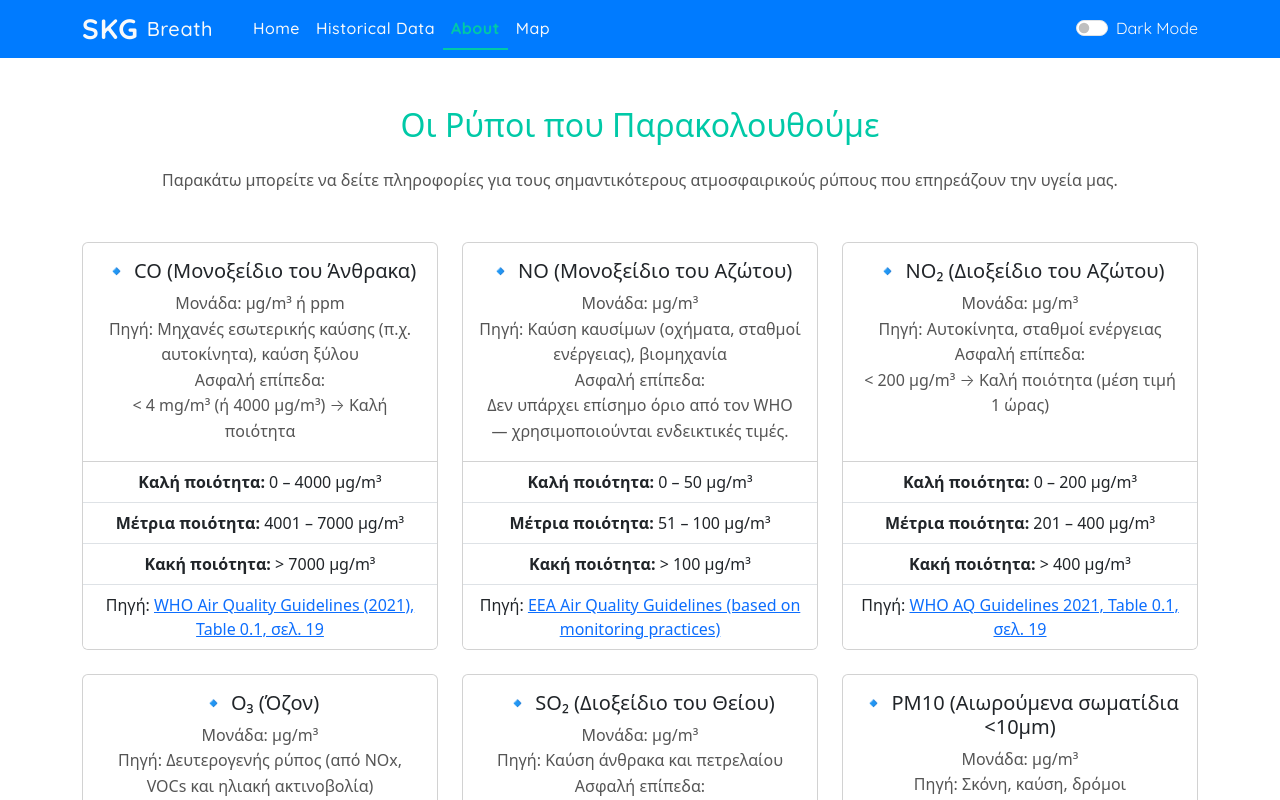
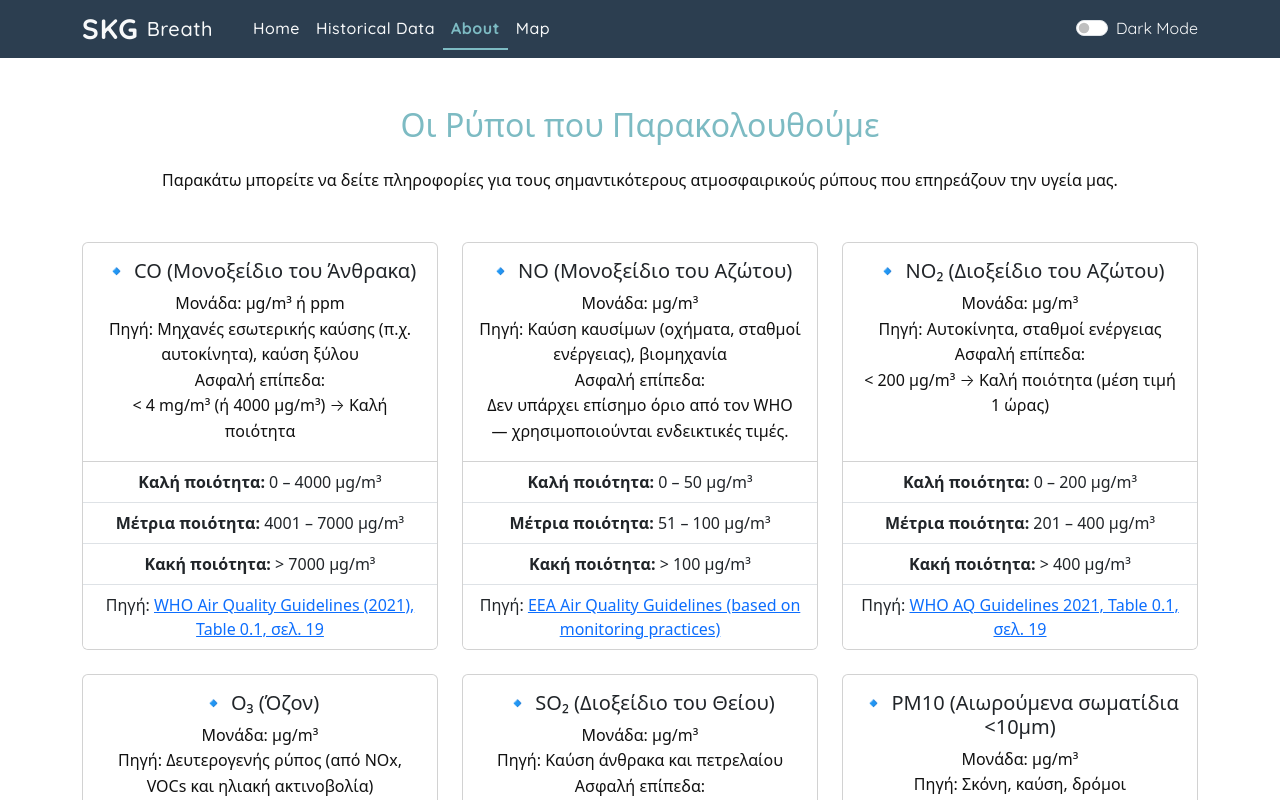
Before and after one commit to KotsiosDimis/SKG-BREATH, a React (Create React App) app in the folder client/: page /SKG-BREATH/about in a window 1280 px wide. Shown: the top 800 px of the page. Built offline with nearby package versions, Linux system fonts and the light colour scheme; some icons are missing.

Commit message:
color change

```diff
--- a/client/src/styles/index.css
+++ b/client/src/styles/index.css
@@ -1,18 +1,33 @@
-/* Make root-level containers stretch full height */
+/* ==================================================
+   BASIC LAYOUT STRETCH
+================================================== */
 html, body, #root {
   height: 100%;
   margin: 0;
   padding: 0;
 }
 
-/* Ensure main fills Layout space */
+/* Ensure body behaves like flex container */
+body {
+  display: flex;
+  flex-direction: column;
+  background-color: var(--color-background);
+  color: var(--text-main);
+  font-family: var(--font-main);
+  transition: background-color 0.3s ease, color 0.3s ease;
+}
+
+/* Make main grow inside Layout */
 main {
   flex: 1;
+  display: flex;
+  flex-direction: column;
   height: 100%;
 }
 
-/* Optional: remove padding for full-viewport pages */
-body {
-  display: flex;
-  flex-direction: column;
+/* Optional utility: remove default list spacing */
+ul {
+  margin: 0;
+  padding: 0;
+  list-style: none;
 }
--- a/client/src/styles/theme.css
+++ b/client/src/styles/theme.css
@@ -2,54 +2,53 @@
    COLOR VARIABLES - LIGHT THEME (default)
 ================================================== */
 :root {
-  /* Brand colors */
-  --color-primary: #007bff;
-  --color-secondary: #6c757d;
-  --color-accent: #00c9a7;
+  --color-primary: #2c3e50;       /* Σκούρο γκρι-μπλε */
+  --color-secondary: #6c757d;     /* Απαλό business gray */
+  --color-accent: #7dbbc3;        /* Muted κυανό-γκρι */
 
-  /* UI background colors */
-  --color-light: #f8f9fa;
-  --color-dark: #343a40;
-  --color-background: var(--color-light);
-  --color-surface: #ffffff;
+  --color-light: #f8f9fa;         /* Off-white */
+  --color-dark: #1c1f23;          /* Very dark gray */
+  --color-background:#e5e7eb; ;    /* Απαλό γκρι background */
+  --color-surface: #ffffff;       /* Cards, panels */
 
-  /* Text colors */
-  --text-main: #222;
-  --text-soft: #555;
+  --text-main: #111111;           /* Σκούρο ανθρακί */
+  --text-soft: #111111;           /* Μαλακό γκρι κείμενο */
 
-  /* Typography */
   --font-main: 'Quicksand', sans-serif;
   --font-size-base: 1rem;
   --font-size-lg: 1.25rem;
   --font-size-xl: 4.5rem;
 }
 
-/* ==================================================
-   COLOR VARIABLES - DARK THEME
-================================================== */
 .theme-dark {
-  --color-primary: #222;
-  --color-secondary: #444;
-  --color-accent: #00f7ff;
+  --color-primary: #1e2a33;       /* Σκούρο business blue-gray */
+  --color-secondary: #3e4c59;
+  --color-accent: #5fa8a9;        /* Σοβαρό teal */
 
-  --color-light: #f8f9fa;
-  --color-dark: #f0f0f0;
-  --color-background: #121212;
-  --color-surface: #1e1e1e;
+  --color-light: #d1d5db;
+  --color-dark: #f3f4f6;
+  --color-background: #181e22;
+  --color-surface: #2b2f32;
 
-  --text-main: #f0f0f0;
-  --text-soft: #ccc;
+  --text-main: #e4e4e4;
+  --text-soft: #a1a1a1;
 }
 
 /* ==================================================
    BASE / GLOBAL STYLES
 ================================================== */
+html, body, #root {
+  height: 100%;
+  margin: 0;
+  padding: 0;
+}
+
 body {
+  display: flex;
+  flex-direction: column;
   font-family: var(--font-main);
   color: var(--text-main);
-  background-color: var(--color-background);
-  margin: 0;
-  padding: 0;
+  background-color: var(--color-background) !important;
   transition: background-color 0.3s ease, color 0.3s ease;
 }
 
@@ -85,12 +84,6 @@ p {
   line-height: 1.6;
 }
 
-/* Add this to LAYOUT section if needed */
-.pt-5 {
-  padding-top: 5rem !important;
-}
-
-
 .lead {
   font-size: var(--font-size-lg);
   font-weight: 300;
@@ -104,7 +97,8 @@ p {
 .fullscreen-section {
   height: 100vh;
   padding: 2rem;
-  background-color: var(--color-background);
+  background-color: var(--color-background) !important;
+  color: var(--text-main) !important;
 }
 
 .section-surface {
@@ -115,18 +109,20 @@ p {
 }
 
 /* ==================================================
-   TEXT & BACKGROUND COLOR UTILITIES
+   TEXT & BACKGROUND COLOR UTILITIES (Override Bootstrap)
 ================================================== */
+.bg-primary {
+  background-color: var(--color-primary) !important;
+  color: var(--color-light) !important;
+}
+
 .text-primary {
   color: var(--color-primary) !important;
 }
 
-.text-secondary {
-  color: var(--color-secondary) !important;
-}
-
-.text-accent {
-  color: var(--color-accent) !important;
+.bg-dark {
+  background-color: var(--color-dark) !important;
+  color: var(--color-light) !important;
 }
 
 .text-soft {
@@ -137,19 +133,27 @@ p {
   background-color: var(--color-light) !important;
 }
 
-.bg-dark {
-  background-color: var(--color-dark) !important;
-  color: var(--color-light) !important;
-}
-
-.bg-primary {
-  background-color: var(--color-primary) !important;
-  color: var(--color-light) !important;
+.text-secondary {
+  color: var(--color-secondary) !important;
 }
 
 .bg-accent {
   background-color: var(--color-accent) !important;
   color: var(--color-light) !important;
+}
+
+.text-accent {
+  color: var(--color-accent) !important;
+}
+
+.bg-surface {
+  background-color: var(--color-surface);
+  color: var(--text-main);
+}
+
+.bg-background {
+  background-color: var(--color-background);
+  color: var(--text-main);
 }
 
 /* ==================================================
@@ -212,16 +216,6 @@ p {
   margin-top: 3rem !important;
 }
 
-.bg-surface {
-  background-color: var(--color-surface);
-  color: var(--text-main);
-}
-
-.bg-background {
-  background-color: var(--color-background);
-  color: var(--text-main);
-}
-
 .mb-4 {
   margin-bottom: 2rem !important;
 }
@@ -229,3 +223,23 @@ p {
 .mb-5 {
   margin-bottom: 3rem !important;
 }
+
+.pt-5 {
+  padding-top: 5rem !important;
+}
+
+/* ==================================================
+   HOME SECTION OVERRIDES
+================================================== */
+#hero .hero-content {
+  padding-top: 28vh;
+}
+
+.hero-title {
+  font-family: var(--font-main);
+  font-size: var(--font-size-xl);
+  font-weight: 400;
+  letter-spacing: 1.5px;
+  color: var(--text-main);
+  text-shadow: 0 1px 4px rgba(0, 0, 0, 0.04);
+}
```
Also changed, not shown: client/src/styles/Home.css (+9 -7 lines).
